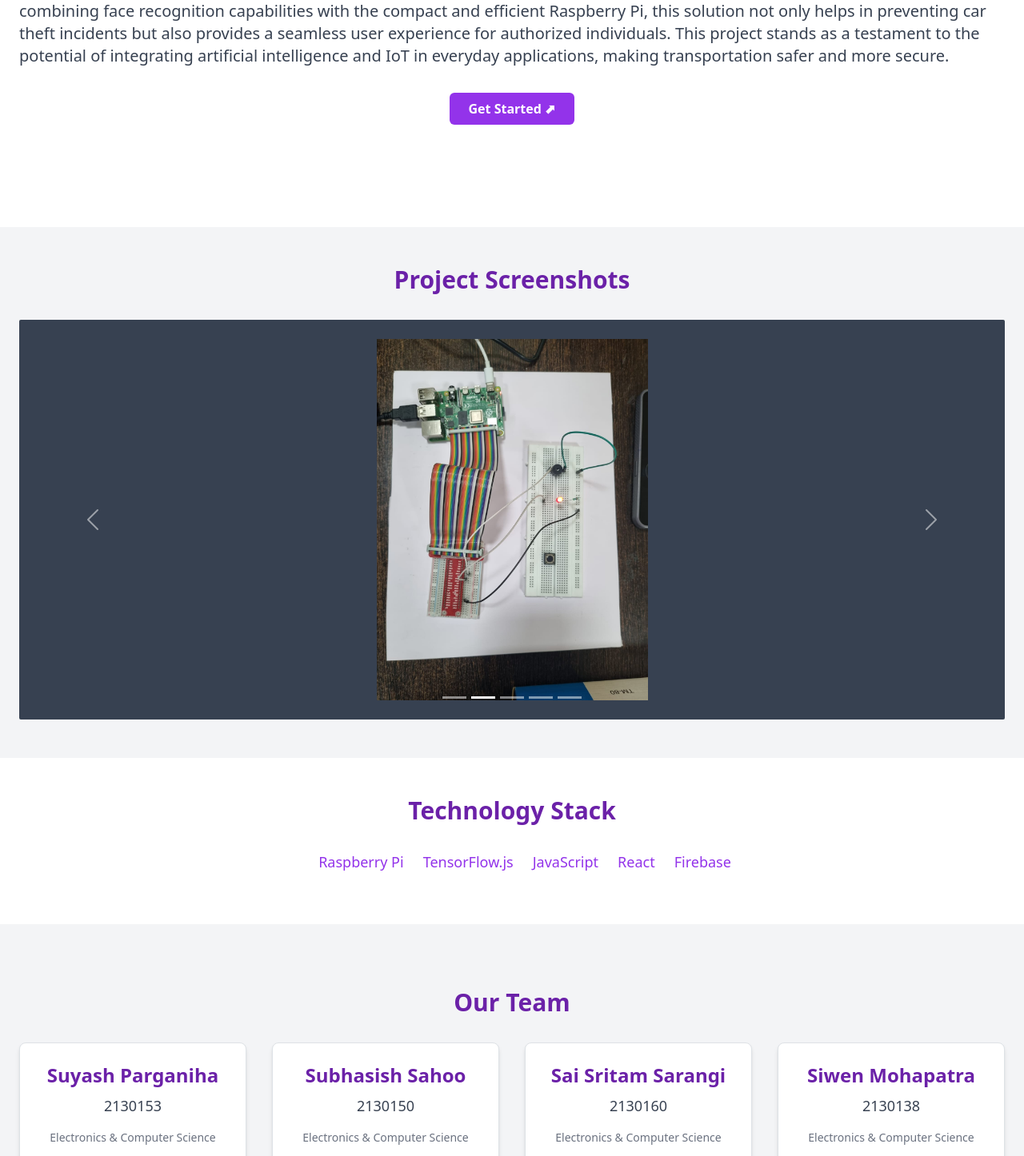
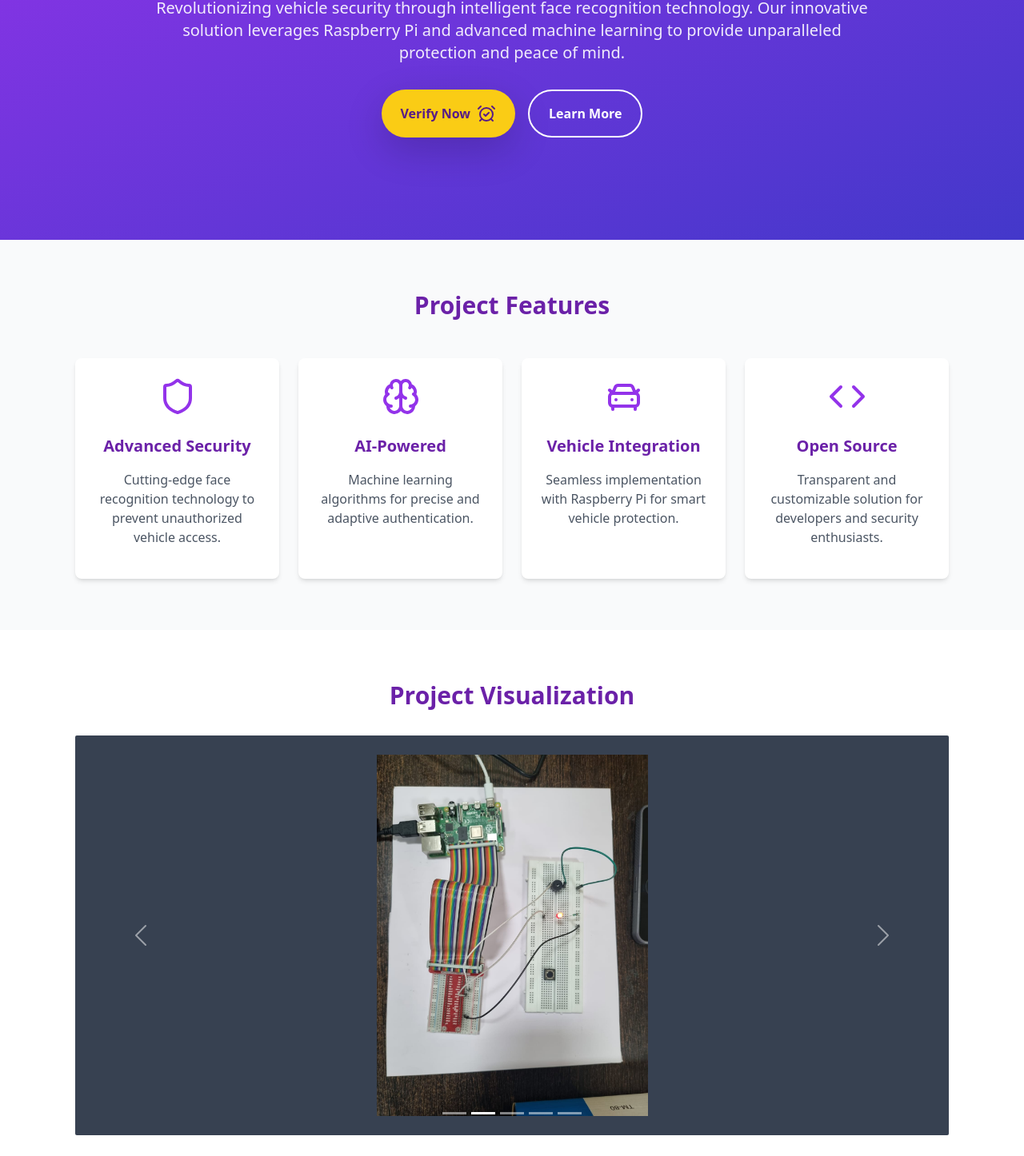
Before and after one commit to Suyash30030/FaceRecognition, a React (Create React App) app: page / in a window 1280 px wide. Shown: the part 324-1770 px from the top of the page at 80% size. Built offline with nearby package versions, Linux system fonts and the light colour scheme; no server answers.

Commit message:
Update HomePage.jsx

```diff
--- a/src/components/HomePage.jsx
+++ b/src/components/HomePage.jsx
@@ -1,4 +1,5 @@
 import React from 'react';
+import { AlarmCheck, Shield, CarFront, Brain, Code } from 'lucide-react';
 import InfiniteCarousel from './Carousel';
 import image1 from '../assets/images/1.jpg';
 import image2 from '../assets/images/2.jpg';
@@ -6,66 +7,108 @@ import image3 from '../assets/images/3.jpg';
 import image4 from '../assets/images/4.jpg';
 import image5 from '../assets/images/5.jpg';
 
-const TeamMember = ({ name, role, section }) => (
-  <div className="flex flex-col items-center p-6 bg-white border border-purple-300 rounded-lg shadow-md">
-    <h3 className="text-2xl font-semibold text-purple-800 mb-2">{name}</h3>
-    <p className="text-gray-700 text-lg">{role}</p>
-    <p className="text-gray-500 text-sm">{section}</p>
+// Feature Card Component
+const FeatureCard = ({ icon: Icon, title, description }) => (
+  <div className="bg-white p-6 rounded-lg shadow-md hover:shadow-xl transition-shadow duration-300 text-center">
+    <div className="mb-4 flex justify-center">
+      <Icon className="text-purple-600 w-12 h-12" />
+    </div>
+    <h3 className="text-xl font-semibold text-purple-800 mb-3">{title}</h3>
+    <p className="text-gray-600">{description}</p>
   </div>
 );
 
 const HomePage = () => {
   const screenshots = [image1, image2, image3, image4, image5];
 
-  const teamMembers = [
-    { name: 'Suyash Parganiha', role: '2130153', section: 'Electronics & Computer Science' },
-    { name: 'Subhasish Sahoo', role: '2130150', section: 'Electronics & Computer Science' },
-    { name: 'Sai Sritam Sarangi', role: '2130160', section: 'Electronics & Computer Science' },
-    { name: 'Siwen Mohapatra', role: '2130138', section: 'Electronics & Computer Science' },
+  const features = [
+    {
+      icon: Shield,
+      title: 'Advanced Security',
+      description: 'Cutting-edge face recognition technology to prevent unauthorized vehicle access.'
+    },
+    {
+      icon: Brain,
+      title: 'AI-Powered',
+      description: 'Machine learning algorithms for precise and adaptive authentication.'
+    },
+    {
+      icon: CarFront,
+      title: 'Vehicle Integration',
+      description: 'Seamless implementation with Raspberry Pi for smart vehicle protection.'
+    },
+    {
+      icon: Code,
+      title: 'Open Source',
+      description: 'Transparent and customizable solution for developers and security enthusiasts.'
+    }
   ];
 
-  const techStack = ['Raspberry Pi', 'TensorFlow.js', 'JavaScript', 'React', 'Firebase'];
+  return (
+    <div className="bg-gray-50">
+      {/* Hero Section with Animated Background */}
+      <section className="relative py-32 bg-gradient-to-br from-purple-600 to-indigo-700 text-white overflow-hidden">
+        <div className="absolute inset-0 bg-pattern opacity-10"></div>
+        <div className="container mx-auto px-4 relative z-10">
+          <h1 className="text-4xl md:text-5xl font-bold mb-6 text-center leading-tight">
+            Anti Car Theft Using
+            <span className="block text-yellow-300 mt-2">Face Recognition</span>
+          </h1>
+          <p className="text-xl text-white/90 mb-8 text-center max-w-4xl mx-auto">
+            Revolutionizing vehicle security through intelligent face recognition technology.
+            Our innovative solution leverages Raspberry Pi and advanced machine learning
+            to provide unparalleled protection and peace of mind.
+          </p>
+          <div className="flex justify-center space-x-4">
+            <a
+              href="/face-verify"
+              className="
+                inline-block bg-yellow-400 text-purple-900
+                font-semibold py-3 px-6 rounded-full
+                hover:bg-yellow-500 transition duration-300
+                transform hover:-translate-y-1 shadow-lg
+                no-underline flex items-center
+              "
+            >
+              Verify Now <AlarmCheck className="ml-2" />
+            </a>
+            <a
+              href="/project-details"
+              className="
+                inline-block border-2 border-white
+                text-white font-semibold py-3 px-6
+                rounded-full hover:bg-white hover:text-purple-700
+                transition duration-300 transform hover:-translate-y-1
+                no-underline flex items-center
+              "
+            >
+              Learn More
+            </a>
+          </div>
+        </div>
+      </section>
 
-  return (
-    <div className="bg-gray-100">
-      {/* Hero Section */}
-      <section className="py-32 bg-white">
-        <h1 className="text-4xl font-bold mb-6 text-purple-800 text-center">Anti Car Theft Using Face Recognition - Implemented Using Raspberry Pi</h1>
-        <p className="text-xl text-gray-700 mb-8 px-4 md:px-12 lg:px-24">
-          The "Anti Car Theft Using Face Recognition" project represents a significant advancement in vehicle security technology. By combining face recognition capabilities with the compact and efficient Raspberry Pi, this solution not only helps in preventing car theft incidents but also provides a seamless user experience for authorized individuals. This project stands as a testament to the potential of integrating artificial intelligence and IoT in everyday applications, making transportation safer and more secure.
-        </p>
-        <div className="text-center">
-          <a href="/face-verify" className="inline-block bg-purple-600 text-white font-semibold py-2 px-4 rounded hover:bg-purple-700 transition duration-200 no-underline">
-            Get Started ⬈
-          </a>
+      {/* Features Section */}
+      <section className="py-16 bg-gray-50">
+        <div className="container mx-auto px-4">
+          <h2 className="text-3xl font-bold mb-12 text-center text-purple-800">
+            Project Features
+          </h2>
+          <div className="grid grid-cols-1 md:grid-cols-2 lg:grid-cols-4 gap-6">
+            {features.map((feature, index) => (
+              <FeatureCard key={index} {...feature} />
+            ))}
+          </div>
         </div>
       </section>
 
       {/* Screenshots Section */}
-      <section className="py-12 bg-gray-100">
-        <h2 className="text-3xl font-bold mb-8 text-center text-purple-800">Project Screenshots</h2>
-        <div className="mx-4 md:mx-8 lg:mx-16">
+      <section className="py-16 bg-white">
+        <div className="container mx-auto px-4">
+          <h2 className="text-3xl font-bold mb-8 text-center text-purple-800">
+            Project Visualization
+          </h2>
           <InfiniteCarousel images={screenshots} />
-        </div>
-      </section>
-
-      {/* Technology Stack Section */}
-      <section className="py-12 bg-white">
-        <h2 className="text-3xl font-bold mb-8 text-center text-purple-800">Technology Stack</h2>
-        <ul className="flex justify-center space-x-6">
-          {techStack.map((tech, index) => (
-            <li key={index} className="text-lg text-purple-600">{tech}</li>
-          ))}
-        </ul>
-      </section>
-
-      {/* Team Section */}
-      <section className="py-20 bg-gray-100">
-        <h2 className="text-3xl font-bold mb-8 text-center text-purple-800">Our Team</h2>
-        <div className="grid grid-cols-1 md:grid-cols-2 lg:grid-cols-4 gap-8 px-4 md:px-8 lg:px-16">
-          {teamMembers.map((member, index) => (
-            <TeamMember key={index} {...member} />
-          ))}
         </div>
       </section>
     </div>
@@ -73,3 +116,16 @@ const HomePage = () => {
 };
 
 export default HomePage;
+
+// Custom CSS for background pattern (you'd typically put this in a separate CSS file)
+const styles = `
+.bg-pattern {
+  background-image:
+    linear-gradient(45deg, rgba(255,255,255,0.1) 25%, transparent 25%),
+    linear-gradient(-45deg, rgba(255,255,255,0.1) 25%, transparent 25%),
+    linear-gradient(45deg, transparent 75%, rgba(255,255,255,0.1) 75%),
+    linear-gradient(-45deg, transparent 75%, rgba(255,255,255,0.1) 75%);
+  background-size: 20px 20px;
+  background-position: 0 0, 0 10px, 10px -10px, -10px 0px;
+}
+`;
```
